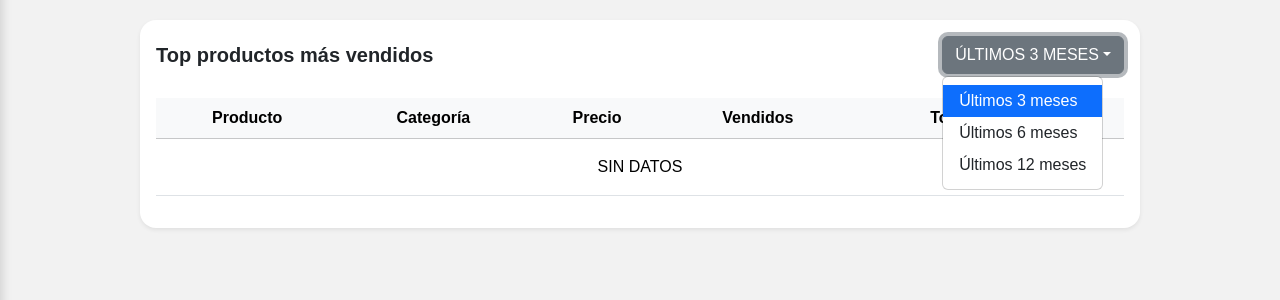
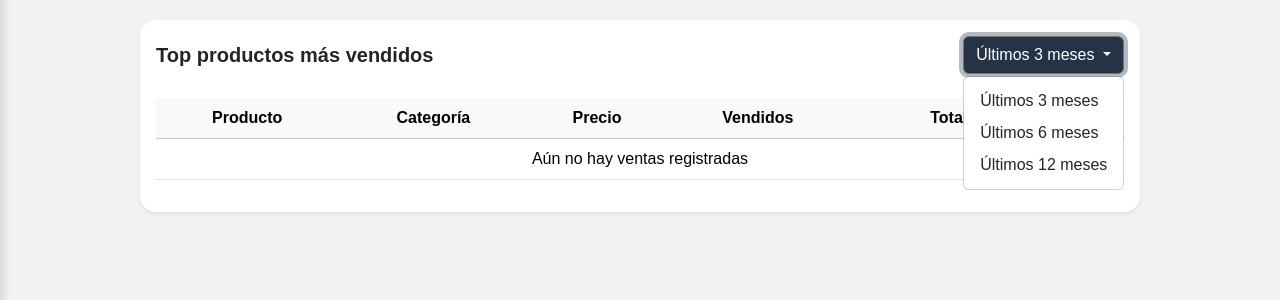
Before and after one commit to Jhullt/APT, a Django app: page /productos/ in a window 1280 px wide, after a click on "Últimos 3 meses". Shown: the part 146-446 px from the top of the page. Run offline with Django 5.2, Linux system fonts and the light colour scheme; data that the repository does not hold is empty.

Commit message:
versiòn 2.0.1

```diff
--- a/core/static/css/productos.css
+++ b/core/static/css/productos.css
@@ -25,6 +25,7 @@ main{
 .contenedor-arriba-izquierda h1{
   font-size: 20px;
   font-weight: bold;
+  cursor: default;
 }
 
 /* SELECT */
@@ -42,12 +43,14 @@ main{
   background-color: #f5f5f5;
   text-align: left;
   padding: 12px;
+  cursor: default;
 }
 
 .tabla-mas-vendidos td {
   padding: 15px 12px;
   vertical-align: middle;
   border-bottom: 1px solid #eee;
+  cursor: default;
 }
 
 .producto-info {
@@ -62,3 +65,34 @@ main{
   object-fit: cover;
   border-radius: 8px;
 }
+
+#diseño-cursor {
+  cursor: default !important;
+}
+
+/* BOTON DE MESES */
+
+.bg-primary {
+  --bs-bg-opacity: 1;
+  background-color: #243346 !important;
+}
+
+.bg-danger {
+  --bs-bg-opacity: 1;
+  background-color: #bb2633 !important;
+}
+
+.dropdown-item.active,
+.dropdown-item:active {
+background-color: transparent !important;
+color: inherit !important;
+}
+
+.dropdown-item:hover {
+  background-color: #bb2633 !important;
+  color: white !important;
+}
+
+.btn-check:checked+.btn, .btn.active, .btn.show, .btn:first-child:active, :not(.btn-check)+.btn:active {
+  background-color: #243346;
+}
--- a/core/static/js/productos.js
+++ b/core/static/js/productos.js
@@ -2,111 +2,37 @@
 
 document.addEventListener('DOMContentLoaded', () => {
 
-  // URL A LA QUE SE PIDE LA INFO (SE LE AGREGA EL N° DE MESES)
-  const ENDPOINT = '/productos/?m=';
+  // BOTÓN QUE MUESTRA EL RANGO ACTUAL
+  const btnDrop = document.querySelector('#btn-rango');
 
-  // MESES QUE SE MUESTRAN LA PRIMERA VEZ
-  const RANGO_DEFAULT = 3;
+  // TODAS LAS OPCIONES DEL DROPDOWN (3, 6, 12 meses, etc.)
+  const linksDropdown = document.querySelectorAll('.dropdown-menu a');
 
-  // REFERENCIA A LA <tbody> DONDE IRÁN LAS FILAS
-  const ROWS_BODY = document.querySelector('#tbody-productos');
+  // REFERENCIA A LA <tbody> DE LA TABLA
+  const rowsBody = document.querySelector('#tbody-productos');
 
-  // BOTÓN QUE MUESTRA EL RANGO ACTUAL
-  const BTN_DROP = document.querySelector('#btn-rango');
+  // AL HACER CLIC EN UNA OPCIÓN DEL MENÚ
+  linksDropdown.forEach(a => {
+    a.addEventListener('click', e => {
+      e.preventDefault();
 
-  // TODAS LAS OPCIONES DEL DROPDOWN (3 MESES, 6 MESES, 12 MESES, ETC.)
-  const LINKS_DROPDOWN = document.querySelectorAll('.dropdown-menu a');
+      const rango = +a.dataset.rango;
+      if (!isNaN(rango)) {
 
-  // FORMATEA NÚMEROS COMO PESOS CHILENOS
-  const FMT_CLP = v => '$' + Number(v || 0).toLocaleString('es-CL');
+        // MOSTRAR MENSAJE TEMPORAL DE "CARGANDO…"
+        if (rowsBody) {
+          rowsBody.innerHTML = `
+            <tr><td colspan="5" class="text-center py-3">CARGANDO…</td></tr>`;
+        }
 
-  // DIBUJA LA TABLA CON LOS DATOS RECIBIDOS
-  function pintar (data = []) {
+        // REDIRECCIÓN A LA MISMA PÁGINA CON PARÁMETRO ?m=
+        setTimeout(() => {
+          window.location.href = `?m=${rango}`;
+        }, 300); // Pequeño delay para que el usuario vea el mensaje
+      }
+    });
+  });
 
-    // LIMPIAR TABLA
-    ROWS_BODY.innerHTML = '';
-
-    // SI NO HAY DATOS → MOSTRAR MENSAJE
-    if (!data.length) {
-      ROWS_BODY.innerHTML = `
-        <tr><td colspan="5" class="text-center py-3">SIN DATOS</td></tr>`;
-      return;
-    }
-
-    // AGREGAR UNA FILA POR CADA PRODUCTO
-    data.forEach(d => {
-      ROWS_BODY.insertAdjacentHTML('beforeend', `
-        <tr>
-          <td>
-            <div class="d-flex align-items-center">
-              <img src="${d.imagen || '/static/icons/prueba.jpg'}"
-                   alt="${d.nombre}"
-                   class="me-2 rounded"
-                   style="width:45px;height:45px;object-fit:cover;">
-              <span class="fw-semibold">${d.nombre}</span>
-            </div>
-          </td>
-          <td>${d.categoria}</td>
-          <td>${d.precio ? FMT_CLP(d.precio) : '-'}</td>
-          <td>${(d.vendidos ?? 0).toLocaleString('es-CL')}</td>
-          <td>${d.total ? FMT_CLP(d.total) : '-'}</td>
-        </tr>`);
-    });
-  }
-
-  // PIDE LOS DATOS AL SERVIDOR Y LUEGO LLAMA A pintar()
-  async function cargar (rango) {
-
-    // MENSAJE DE “CARGANDO” MIENTRAS LLEGAN LOS DATOS
-    ROWS_BODY.innerHTML = `
-      <tr><td colspan="5" class="text-center py-3">CARGANDO…</td></tr>`;
-
-    try {
-      const res = await fetch(ENDPOINT + rango, {
-        headers: {
-          'ACCEPT'          : 'application/json',
-          'X-REQUESTED-WITH': 'XMLHttpRequest'
-        }
-      });
-
-      // SI LA RESPUESTA NO ES OK → LANZAR ERROR
-      if (!res.ok) throw new Error(res.statusText);
-
-      // PARSEAR JSON
-      const datos = await res.json();
-
-      // DIBUJAR TABLA
-      pintar(datos);
-
-      // ACTUALIZAR TEXTO DEL BOTÓN PRINCIPAL
-      BTN_DROP.innerText = `ÚLTIMOS ${rango} MESES`;
-
-      // MARCAR OPCIÓN ACTIVA EN EL DROPDOWN
-      LINKS_DROPDOWN.forEach(a =>
-        a.classList.toggle('active', +a.dataset.rango === rango));
-
-    } catch (err) {
-
-      // MOSTRAR ERROR EN CONSOLA Y EN PANTALLA
-      console.error('ERROR AL CARGAR PRODUCTOS:', err);
-      ROWS_BODY.innerHTML = `
-        <tr><td colspan="5" class="text-center py-3 text-danger">
-          ERROR AL CARGAR DATOS
-        </td></tr>`;
-    }
-  }
-
-  // CUANDO EL USUARIO CAMBIA EL RANGO DESDE EL DROPDOWN
-  LINKS_DROPDOWN.forEach(a =>
-    a.addEventListener('click', e => {
-      // EVITA QUE EL ENLACE RECARGUE LA PÁGINA
-      e.preventDefault();
-      cargar(+a.dataset.rango);
-    })
-  );
-
-  // PRIMERA CARGA DE DATOS AUTOMÁTICA
-  cargar(RANGO_DEFAULT);
 });
 
 // ------------ FIN ESTADÍSTICAS DE PRODUCTOS MÁS VENDIDOS ------------
--- a/core/templates/productos.html
+++ b/core/templates/productos.html
@@ -72,9 +72,9 @@
             </button>
 
             <ul class="dropdown-menu">
-              <li><a class="dropdown-item {% if rango == 3 %}active{% endif %}"  href="?m=3"  data-rango="3">Últimos 3 meses</a></li>
-              <li><a class="dropdown-item {% if rango == 6 %}active{% endif %}"  href="?m=6"  data-rango="6">Últimos 6 meses</a></li>
-              <li><a class="dropdown-item {% if rango == 12 %}active{% endif %}" href="?m=12" data-rango="12">Últimos 12 meses</a></li>
+              <li><a class="dropdown-item {% if rango == 3 %}active{% endif %}" href="?m=3">Últimos 3 meses</a></li>
+              <li><a class="dropdown-item {% if rango == 6 %}active{% endif %}" href="?m=6">Últimos 6 meses</a></li>
+              <li><a class="dropdown-item {% if rango == 12 %}active{% endif %}" href="?m=12">Últimos 12 meses</a></li>
             </ul>
           </div>
         </div>
@@ -84,11 +84,11 @@
           <table class="table table-hover align-middle text-center">
             <thead class="table-light">
               <tr>
-                <th>Producto</th>
-                <th>Categoría</th>
-                <th>Precio</th>
-                <th>Vendidos</th>
-                <th>Total generado</th>
+                <th id="diseño-cursor">Producto</th>
+                <th id="diseño-cursor">Categoría</th>
+                <th id="diseño-cursor">Precio</th>
+                <th id="diseño-cursor">Vendidos</th>
+                <th id="diseño-cursor">Total generado</th>
               </tr>
             </thead>
 
@@ -96,7 +96,7 @@
               {% for i in items %}
               <tr>
                 <!-- IMG + NOMBRE -->
-                <td>
+                <td id="diseño-cursor">
                   <div class="d-flex align-items-center">
                     <img src="{{ i.imagen|default:'/static/icons/prueba.jpg' }}"
                          alt="{{ i.nombre }}"
@@ -106,9 +106,9 @@
                   </div>
                 </td>
 
-                <td>{{ i.categoria }}</td>
+                <td id="diseño-cursor">{{ i.categoria }}</td>
 
-                <td>
+                <td id="diseño-cursor">
                   {% if i.precio > 0 %}
                     ${{ i.precio|floatformat:0|intcomma }}
                   {% else %}
@@ -116,9 +116,9 @@
                   {% endif %}
                 </td>
 
-                <td>{{ i.vendidos|intcomma }}</td>
+                <td id="diseño-cursor">{{ i.vendidos|intcomma }}</td>
 
-                <td>
+                <td id="diseño-cursor">
                   {% if i.total > 0 %}
                     ${{ i.total|floatformat:0|intcomma }}
                   {% else %}
--- a/core/views.py
+++ b/core/views.py
@@ -530,7 +530,7 @@ def productos(request):
         vendidos = row['vendidos']
         items.append({
             'nombre': a.nombre_acompanamiento,
-            'categoria': '-',
+            'categoria': a.categoria.nombre_categoria if a.categoria else '-',
             'precio': precio,
             'imagen': a.imagen_acompanamiento.url if a.imagen_acompanamiento else '',
             'vendidos': vendidos,
```
Also changed, not shown: core/static/css/estadisticas.css (+9 -2 lines).
